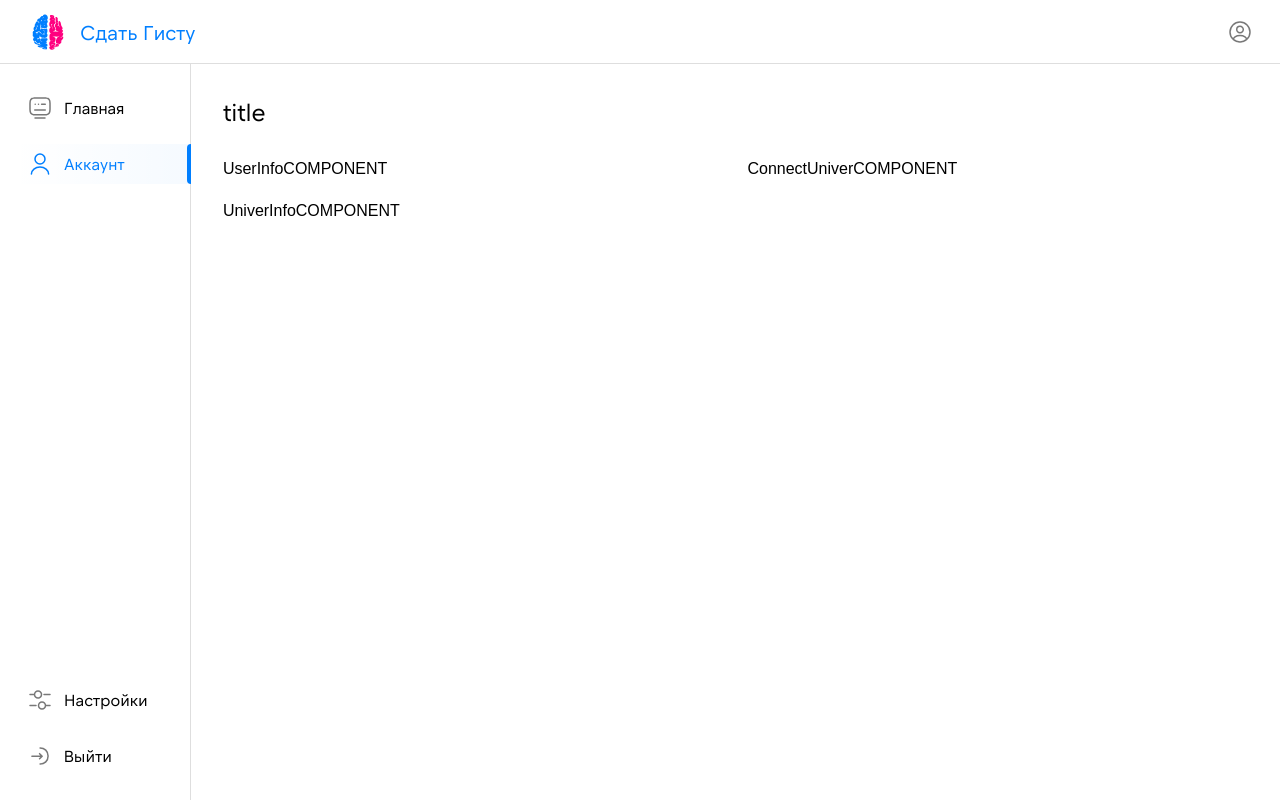
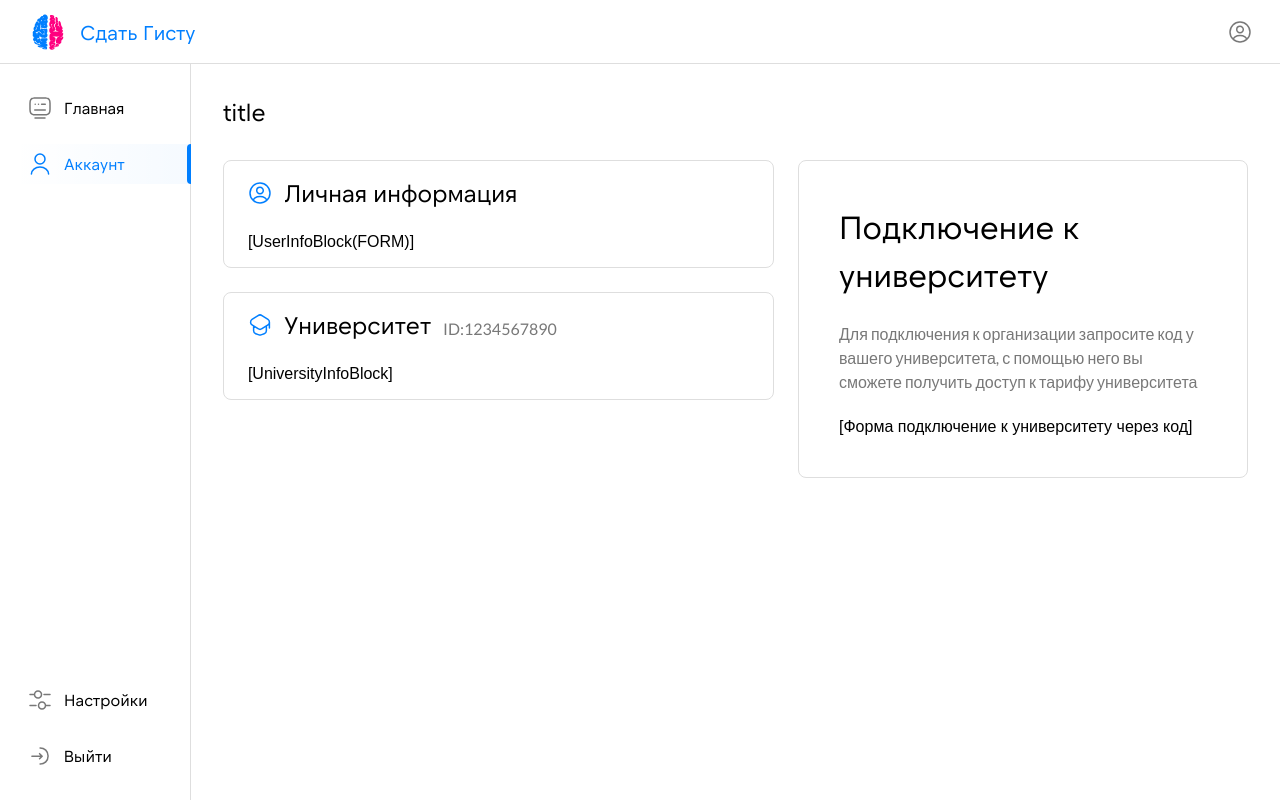
Before and after one commit to OrtemkaDead/gista-front, a Next.js app: page /user in a window 1280 px wide. Built offline with nearby package versions, Linux system fonts and the light colour scheme.

Commit message:
MN-37 - step 1 - разметка для страницы Аккаунта + компонент карточки аккаунта (со статическими внутренними комопнентами)

```diff
--- a/src/app/(default)/user/layout.tsx
+++ b/src/app/(default)/user/layout.tsx
@@ -1,6 +1,7 @@
 import type { Metadata } from 'next'
 import './styles.scss'
 import { TitleCell } from '@/components/shared'
+import AccountCard from '@/components/account-page/account-card'
 
 export const metadata: Metadata = {
   title: 'Сдать гисту | Аккаунт',
@@ -18,31 +19,26 @@ export default function AccountPagesLayout({
       <section className='account-page-layout'>
         {/* в TitleCell текст всегда в теге p, если необходима семантика надо сделать возможность
       выбирать тег, в Typografhy такая возможность есть, можно перенести ее и в TitleCell*/}
-        <TitleCell
-          className='account-page-layout__title'
-        >
+        <TitleCell className='account-page-layout__title'>
           title
         </TitleCell>
-
 
         <div className='account-page-layout__content'>
 
           <div className='account-page-layout__content--info'>
-            <div>UserInfoCOMPONENT</div>
-
-            <div>UniverInfoCOMPONENT</div>
+            {children}
           </div>
 
-
           <div className='account-page-layout__content--university-connection'>
-            ConnectUniverCOMPONENT
+            <AccountCard type='university-connection-card'>
+              [Форма подключение к университету через код]
+            </AccountCard>
           </div>
 
         </div>
 
       </section>
 
-      {/* {children} */}
     </main>
 
   )
--- a/src/app/(default)/user/page.tsx
+++ b/src/app/(default)/user/page.tsx
@@ -1,9 +1,22 @@
-import { Typography } from '@/shared'
+import AccountCard from '@/components/account-page/account-card'
 
 export default function UserPage(): React.ReactElement {
+
+  const universityID = '1234567890'
+
   return (
     <>
-      <Typography variant="display">Страница Аккаунта</Typography>
+      <AccountCard>
+        [UserInfoBlock(FORM)]
+      </AccountCard>
+
+      <AccountCard type='university-card' universityID={universityID}>
+        [UniversityInfoBlock]
+      </AccountCard>
+
+      {/* <AccountCard type='university-empty-card'>
+        [Форма отправки заявки на подключение университета]
+      </AccountCard> */}
     </>
   )
 }
--- a/src/app/(default)/user/styles.scss
+++ b/src/app/(default)/user/styles.scss
@@ -16,7 +16,7 @@
   }
 
   &__content {
-    @include flexible($gap: 24px);
+    @include flexible($gap: 24px, $ai: stretch);
     width: 100%;
 
     &--info {
@@ -26,7 +26,7 @@
 
     &--university-connection {
       width: 100%;
-
+      max-width: 450px;
     }
   }
 }
--- a/src/components/account-page/account-card/index.tsx
+++ b/src/components/account-page/account-card/index.tsx
@@ -3,17 +3,79 @@ import { memo } from 'react'
 
 import AccountCardProps from './account-card.types'
 import './styles.scss'
+import { TitleCell, Typography } from '@/components/shared'
 
-export const AccountCard: React.FC<AccountCardProps> = ({ className = '', children = '' }) => {
+export const AccountCard: React.FC<AccountCardProps> = ({
+  className = '',
+  children = '',
+  type = 'user-card',
+  universityID
+}) => {
   //* ClassNames
   const componentClassName = 'account-card'
   const AccountCardClassName = classnames(
     componentClassName,
-
+    {
+      [`${componentClassName}--connection`]: type === 'university-connection-card',
+    },
     className,
   )
 
-  return <div className={AccountCardClassName}>{children}</div>
+  return (
+    <div className={AccountCardClassName}>
+      {type === 'user-card' && (
+        <TitleCell
+          leftSideIconName='profileCircle'
+          className={`${componentClassName}__title`}
+        >
+          Личная информация
+        </TitleCell>
+      )}
+
+      {type === 'university-card' && (
+        <TitleCell
+          leftSideIconName='teacher'
+          className={`${componentClassName}__title`}
+          rightSideText={`ID:${universityID}`}
+        >
+          Университет
+        </TitleCell>
+      )}
+
+      {type === 'university-empty-card' && (
+        <>
+          <TitleCell
+            leftSideIconName='teacher'
+            className={`${componentClassName}__title`}
+          >
+            Университет не подключен
+          </TitleCell>
+
+          <Typography>
+            Оставьте заявку, если хотите, чтобы ваш университет присоединился к нашему сервису!
+          </Typography>
+        </>
+      )}
+
+      {type === 'university-connection-card' && (
+        <>
+          <TitleCell
+            className={`${componentClassName}__title`}
+            textSize='headline-h1'
+          >
+            Подключение к университету
+          </TitleCell>
+
+          <Typography className={`${componentClassName}__description`}>
+            Для подключения к организации запросите код у вашего университета,
+            с помощью него вы сможете получить доступ к тарифу университета
+          </Typography>
+        </>
+      )}
+
+      {children}
+    </div>
+  )
 }
 
 export default memo(AccountCard)
--- a/src/components/account-page/account-card/styles.scss
+++ b/src/components/account-page/account-card/styles.scss
@@ -1,6 +1,24 @@
 .account-card {
   @include flexible($fd: column, $gap: 24px);
   padding: 16px 24px;
+  width: 100%;
   border-radius: 8px;
   border: 1px solid $color-border-primary;
+
+  &--connection {
+    padding: 41px 40px;
+    height: 100%;
+  }
+
+  &__title {
+    align-items: center;
+
+    > .title-cell__right-text {
+      align-self: flex-end;
+    }
+  }
+
+  &__description {
+    color: $color-text-secondary;
+  }
 }
--- a/src/components/shared/icon/icon-paths.tsx
+++ b/src/components/shared/icon/icon-paths.tsx
@@ -273,6 +273,16 @@ const iconsPaths = {
       strokeLinejoin="round"
     />
   ),
+  teacher: (
+    <path
+      id="searchzoomout"
+      d="M10.05 2.53028L4.02999 6.46028C2.09999 7.72028 2.09999 10.5403 4.02999 11.8003L10.05 15.7303C11.13 16.4403 12.91 16.4403 13.99 15.7303L19.98 11.8003C21.9 10.5403 21.9 7.73028 19.98 6.47028L13.99 2.54028C12.91 1.82028 11.13 1.82028 10.05 2.53028Z M5.63 13.08L5.62 17.77C5.62 19.04 6.6 20.4 7.8 20.8L10.99 21.86C11.54 22.04 12.45 22.04 13.01 21.86L16.2 20.8C17.4 20.4 18.38 19.04 18.38 17.77V13.13M21.4 15V9"
+      stroke="currentColor"
+      stroke-width="1.5"
+      stroke-linecap="round"
+      stroke-linejoin="round"
+    />
+  )
 }
 
 export interface IconPathProps extends React.ReactElement<SVGGraphicsElement> {
```
Also changed, not shown: src/components/account-page/account-card/account-card.types.ts (+8 -0 lines).
